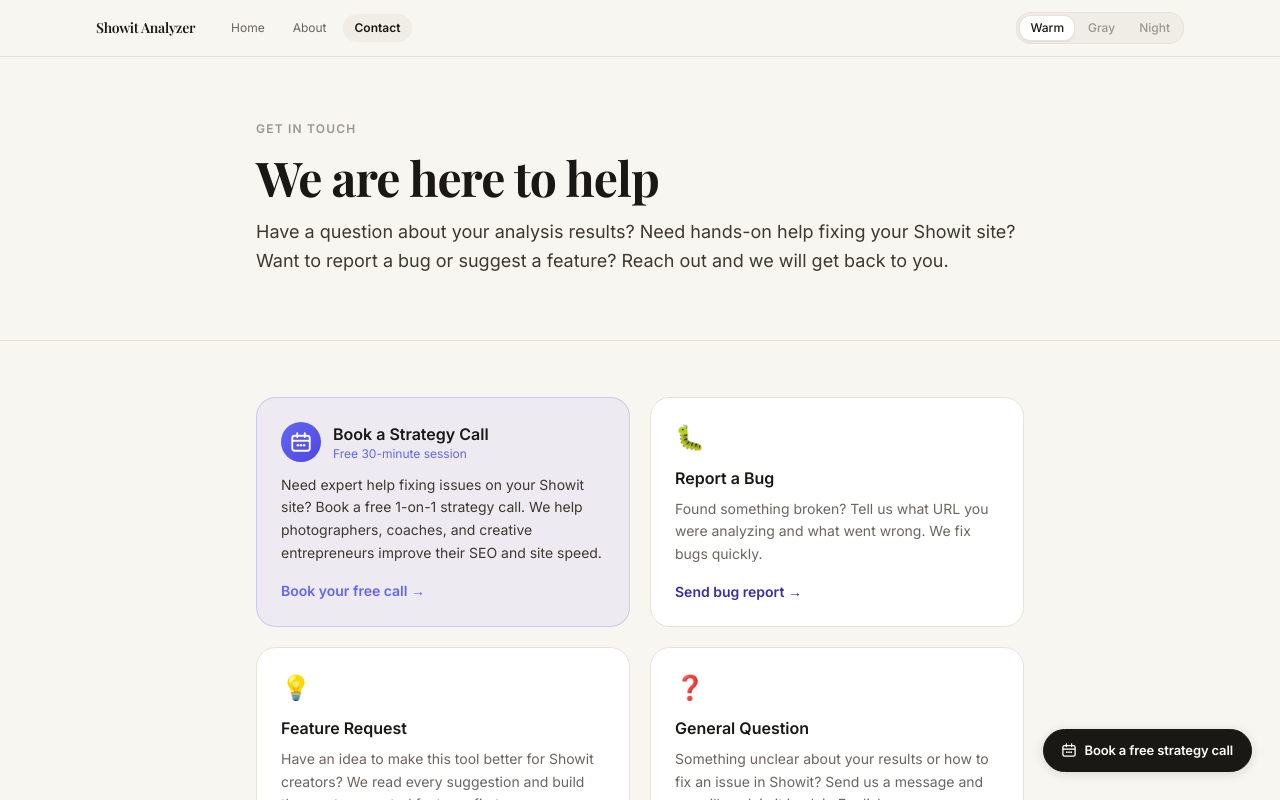
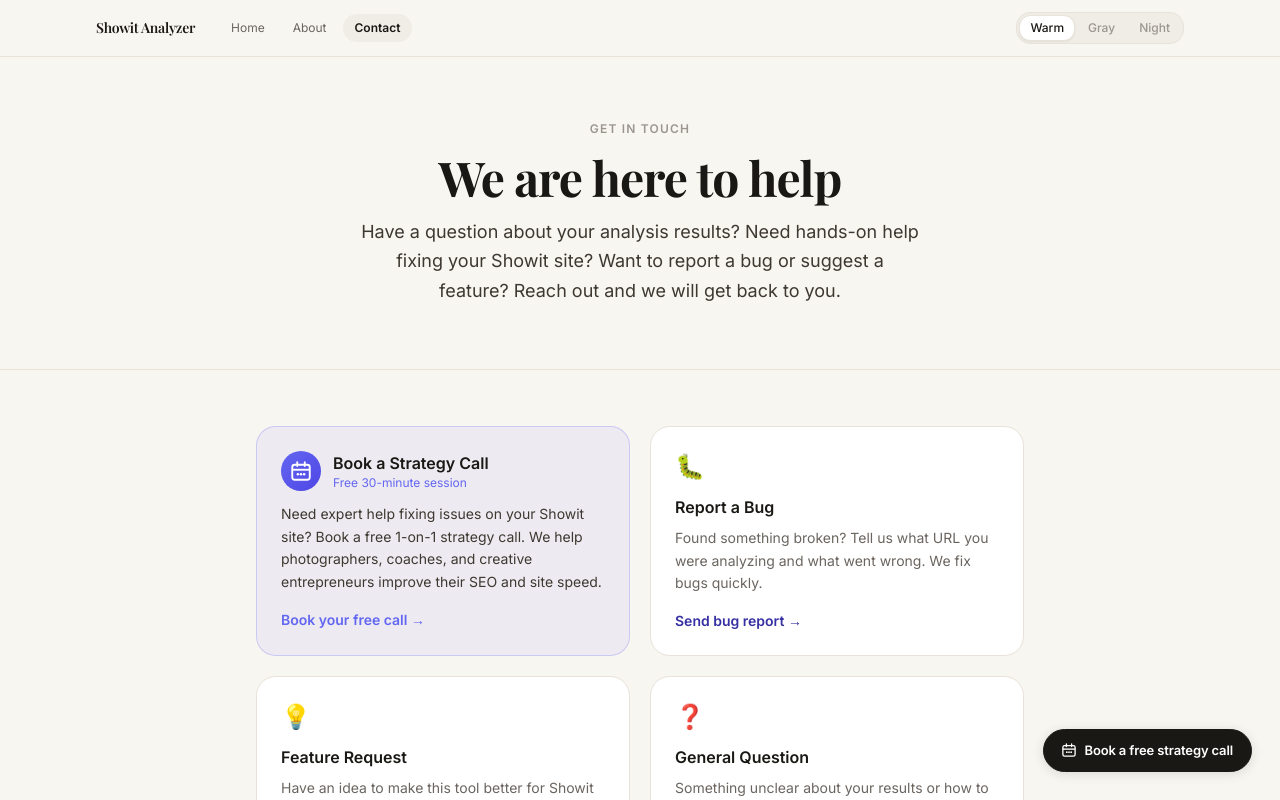
Before and after one commit to adilmakhdoom44/showit-analyzer-nextjs, a Next.js app: page /contact in a window 1280 px wide. Shown: the top 800 px of the page. Built offline with nearby package versions, Linux system fonts and the light colour scheme; a web font is replaced by a local one.

Commit message:
Center contact page hero section

```diff
--- a/app/contact/page.tsx
+++ b/app/contact/page.tsx
@@ -60,12 +60,12 @@
       <main>
         {/* Hero */}
         <section className="py-16 px-4" style={{ borderBottom: '1px solid var(--divider)' }}>
-          <div className="max-w-3xl mx-auto">
+          <div className="max-w-3xl mx-auto text-center">
             <p className="text-xs font-semibold uppercase tracking-widest mb-4" style={{ color: 'var(--text-faint)' }}>Get in touch</p>
             <h1 className="font-serif-display text-4xl md:text-5xl font-bold mb-4" style={{ color: 'var(--text-primary)', letterSpacing: '-0.02em' }}>
               We are here to help
             </h1>
-            <p className="text-lg leading-relaxed" style={{ color: 'var(--text-secondary)' }}>
+            <p className="text-lg leading-relaxed mx-auto" style={{ color: 'var(--text-secondary)', maxWidth: '560px' }}>
               Have a question about your analysis results? Need hands-on help fixing your Showit site? Want to report a bug or suggest a feature? Reach out and we will get back to you.
             </p>
           </div>
```
